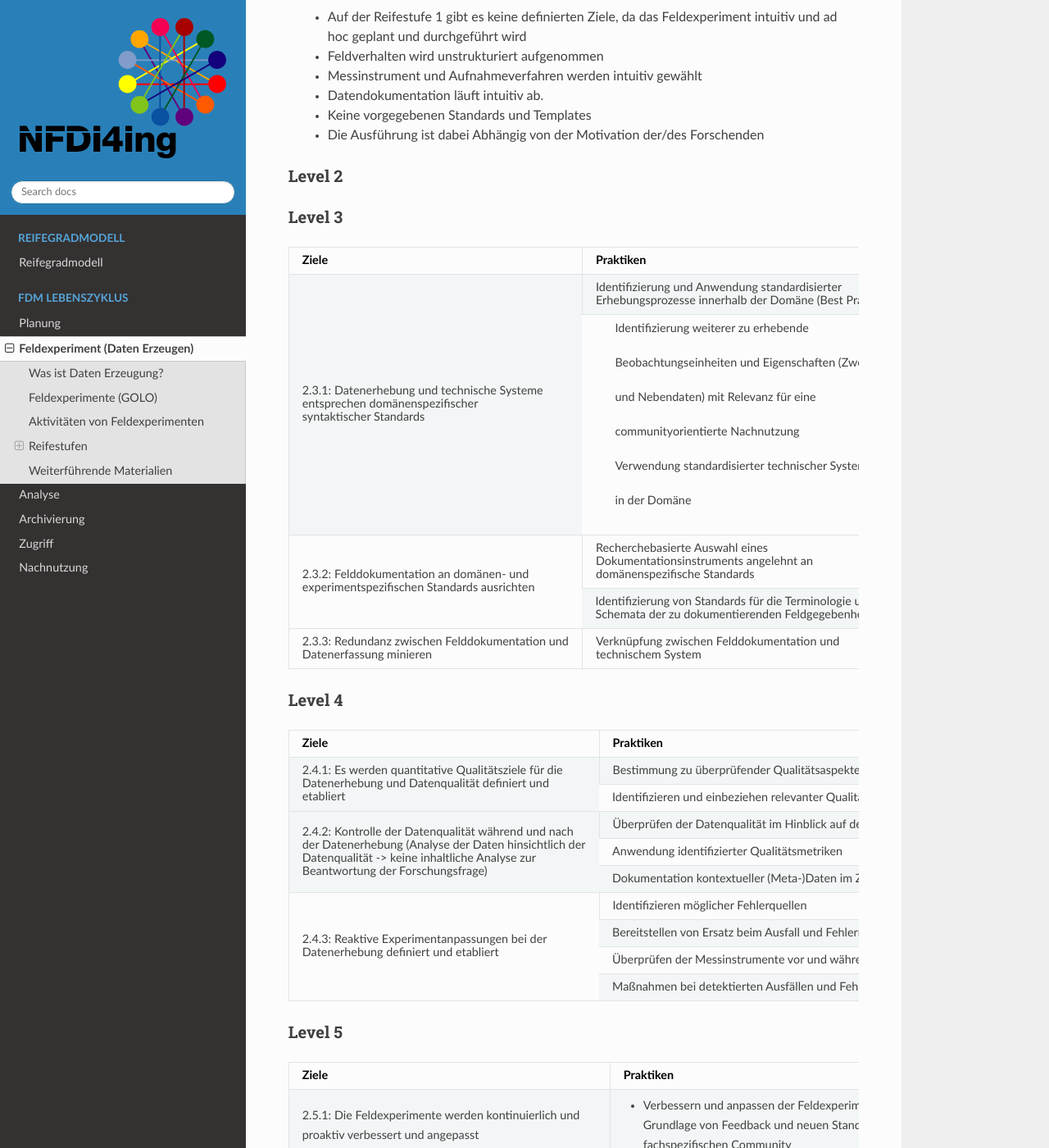
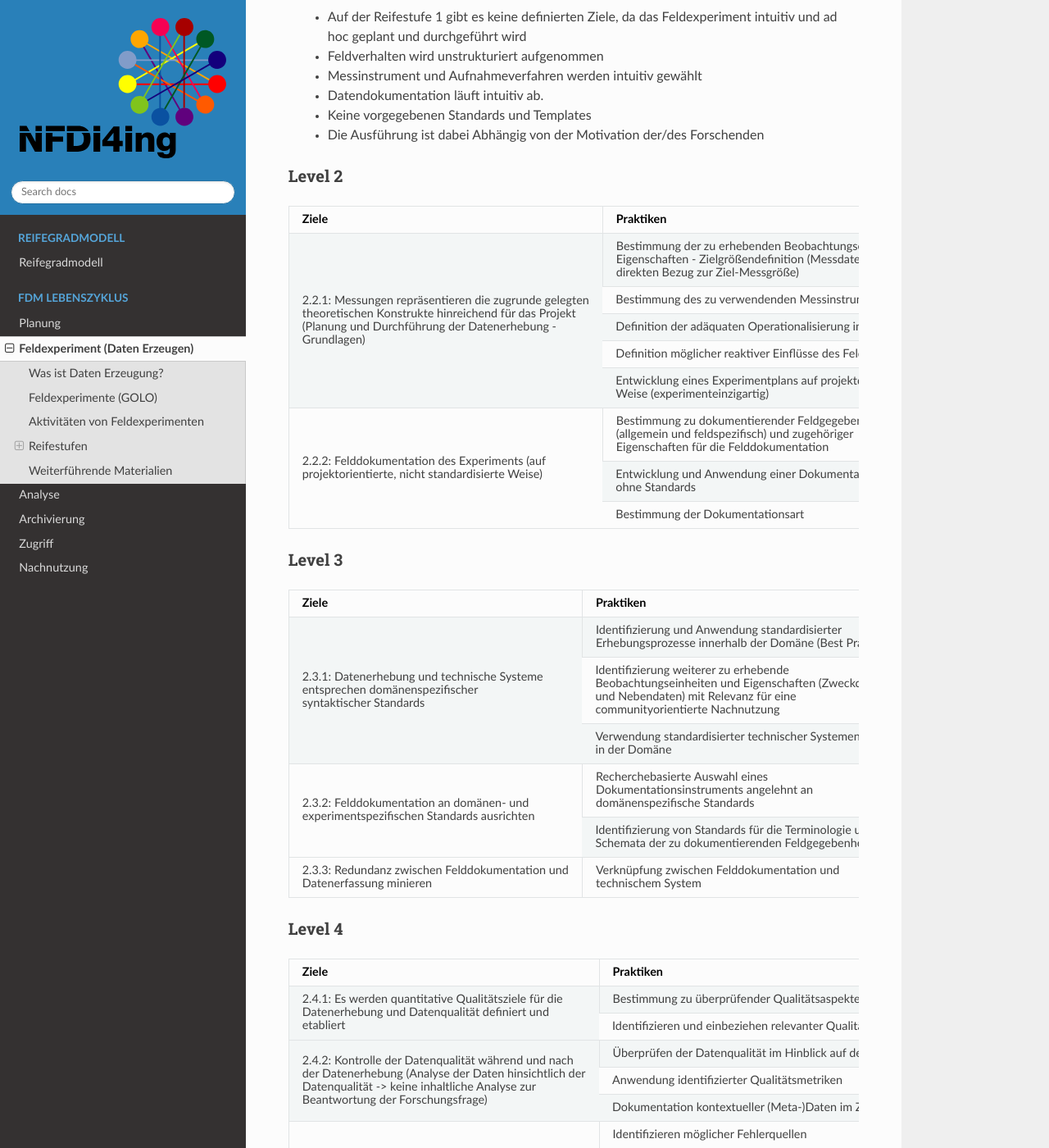
Before and after one commit to LUHMW/MaturityModel, a Sphinx documentation site: the page built from docs/source/daten_erzeugen.rst, in a window 1280 px wide and 1400 px high, scrolled down 1972 px. Shown: the whole window at 82% size. Built offline with Sphinx 7.4.7 and the Read the Docs theme 2.0.0, drawn with Linux system fonts in a browser that asks for light colours; some of the changed lines change nothing that is shown; some of the changed text lies outside the part shown.

Commit message:
Update daten_erzeugen.rst

```diff
--- a/docs/source/daten_erzeugen.rst
+++ b/docs/source/daten_erzeugen.rst
@@ -96,7 +96,37 @@
 ========
 Level 2
 ========
-
++-------------------------------------------------------+----------------------------------------------------------+
+| Ziele                                                 | Praktiken                                                |
++=======================================================+==========================================================+
+| 2.2.1: Messungen repräsentieren die zugrunde gelegten | Bestimmung der zu erhebenden Beobachtungseinheiten und   |
+|                                                       |                                                          |
+| theoretischen Konstrukte hinreichend für das Projekt  | Eigenschaften - Zielgrößendefinition (Messdaten mit      |
+|                                                       |                                                          |
+|                                                       | direkten Bezug zur Ziel-Messgröße)                       |
+|                                                       +----------------------------------------------------------+
+| (Planung und Durchführung der Datenerhebung -         | Bestimmung des zu verwendenden Messinstruments           |
+|                                                       +----------------------------------------------------------+
+| Grundlagen)                                           | Definition der adäquaten Operationalisierung im Feld     |
+|                                                       +----------------------------------------------------------+
+|                                                       | Definition möglicher reaktiver Einflüsse des Feldes      |
+|                                                       +----------------------------------------------------------+
+|                                                       | Entwicklung eines Experimentplans auf projektdefinierte  |
+|                                                       |                                                          |
+|                                                       | Weise (experimenteinzigartig)                            |
++-------------------------------------------------------+----------------------------------------------------------+
+| 2.2.2: Felddokumentation des Experiments (auf         | Bestimmung zu dokumentierender Feldgegebenheiten         |
+|                                                       |                                                          |
+| projektorientierte, nicht standardisierte Weise)      | (allgemein und feldspezifisch) und zugehöriger           |
+|                                                       |                                                          |
+|                                                       | Eigenschaften für die Felddokumentation                  |
+|                                                       +----------------------------------------------------------+
+|                                                       | Entwicklung und Anwendung einer Dokumentationsstruktur   |
+|                                                       |                                                          |
+|                                                       | ohne Standards                                           |
+|                                                       +----------------------------------------------------------+
+|                                                       | Bestimmung der Dokumentationsart                         |
++-------------------------------------------------------+----------------------------------------------------------+
 .. list-table::
   :widths: 5 10
   :header-rows: 1
@@ -129,9 +159,6 @@
 Level 3
 ========
 
-.. list-table::
-  :widths: 5 10
-  :header-rows: 1
 +-------------------------------------------------------+----------------------------------------------------------+
 | Ziele                                                 | Praktiken                                                |
 +=======================================================+==========================================================+
@@ -146,7 +173,7 @@
 |                                                       | und Nebendaten) mit Relevanz für eine                    |
 |                                                       |                                                          |
 |                                                       | communityorientierte Nachnutzung                         |
-|                                                       +----------------------------------------------------------|
+|                                                       +----------------------------------------------------------+
 |                                                       | Verwendung standardisierter technischer Systemen         |
 |                                                       |                                                          |
 |                                                       | in der Domäne                                            |
@@ -202,33 +229,30 @@
 =========
 Level 5
 =========
++-------------------------------------------------------+----------------------------------------------------------+
+| Ziele                                                 | Praktiken                                                |
++=======================================================+==========================================================+
+| 2.5.1: Die Feldexperimente werden kontinuierlich und  | Verbessern und anpassen der Feldexperimente auf          |
+|                                                       |                                                          |
+| proaktiv verbessert und angepasst                     | Grundlage von Feedback und neuen Standards in der        |
+|                                                       |                                                          |
+|                                                       | fachspezifischen Community                               |
++-------------------------------------------------------+----------------------------------------------------------+
+| 2.5.2: Inhalte im Zusammenhang mit Strukturen oder    | Einsatz und Weiterentwicklung von bewährten Verfahren    |
+|                                                       |                                                          |
+| Versuchsplanungen, Versuchsdurchführungen,            | und Standards                                            |
+|                                                       +----------------------------------------------------------+
+| werden entwickelt und proaktiv, kontinuierlich        | Partizipieren in der Community zur Umsetzung und         |
+|                                                       |                                                          |
+| angepasst und verbessert                              | Entwicklung neuer Standards                              |
++-------------------------------------------------------+----------------------------------------------------------+
+| 2.5.3: Die Technologien, die die Datenerhebung        | Entwickeln und nutzen neuer technischer Standards        |
+|                                                       +----------------------------------------------------------+
+| ermöglichen, werden regelmäßig bewertet und           | Austausch und entwickeln technischer Systeme in der      |
+|                                                       |                                                          |
+| Verbesserungen werden umgesetzt                       | fachspezifischen Community                               |
++-------------------------------------------------------+----------------------------------------------------------+
 
-.. list-table::
-  :widths: 50 50
-  :header-rows: 1
-
-  * - Ziele
-    - Praktiken
-  * - |  2.5.1: Die Feldexperimente werden kontinuierlich und
-      |  proaktiv verbessert und angepasst
-    - * |  Verbessern und anpassen der Feldexperimente auf
-	|  Grundlage von Feedback und neuen Standards in der
-	|  fachspezifischen Community
-  * - |  2.5.2: Inhalte im Zusammenhang mit Strukturen oder
-      |  Versuchsplanungen, Versuchsdurchführungen,
-      |  Dokumentationsstandards und bewährten Verfahren
-      |  werden entwickelt und proaktiv, kontinuierlich angepasst
-      |  und verbessert
-    - * |  Einsatz und Weiterentwicklung von bewährten Verfahren
-	|  und Standards
-      * |  Partizipieren in der Community zur Umsetzung und
-	|  Entwicklung neuer Standards
-  * - |  2.5.3: Die Technologien, die die Datenerhebung
-      |  ermöglichen, werden regelmäßig bewertet und
-      |  Verbesserungen werden umgesetzt
-    - * |  Entwickeln und nutzen neuer technischer Standards
-      * |  Austausch und entwickeln technischer Systeme in der
-	|  fachspezifischen Community
 
 ***************************
 Weiterführende Materialien
```
